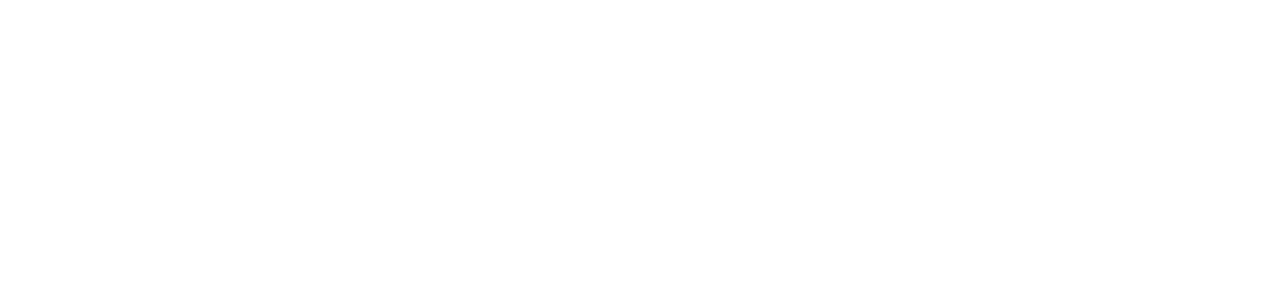
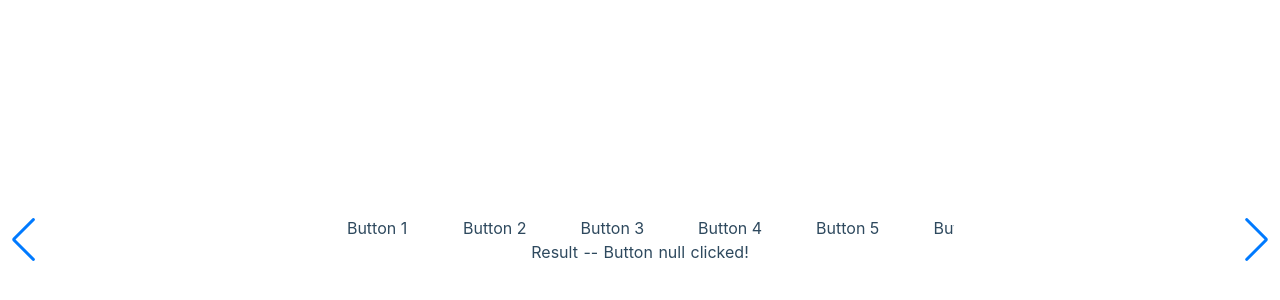
Before and after one commit to erik-trantt/vue-nuxt-template, a Nuxt app: page /swiper in a window 1280 px wide. Before the commit this address had no page. Shown: the part 160-460 px from the top of the page. Built offline with nearby package versions, Linux system fonts and the light colour scheme; what vue-mq would draw is missing.

Commit message:
swiper loop with duplication

```diff
--- a/nuxt.config.ts
+++ b/nuxt.config.ts
@@ -58,7 +58,7 @@
    * Global CSS
    * Doc: https://nuxtjs.org/docs/2.x/configuration-glossary/configuration-css
    */
-  css: [],
+  css: ["swiper/swiper-bundle.min.css"],
 
   /**
    * TailwindCSS paths are auto-detected using default paths:
--- a/package.json
+++ b/package.json
@@ -17,6 +17,7 @@
   "dependencies": {
     "nuxt-mq": "^2.0.2",
     "nuxt-start": "^2.15.7",
+    "swiper": "^6.8.0",
     "vue-class-component": "^7.2.0",
     "vue-mq": "^1.0.1",
     "vue-property-decorator": "^9.1.0"
@@ -30,6 +31,7 @@
     "@nuxtjs/eslint-module": "^3.0.2",
     "@nuxtjs/tailwindcss": "^4.0.0",
     "@types/node": "^14.14.0",
+    "@types/swiper": "^5.4.0",
     "@types/tailwindcss": "^2.2.1",
     "eslint": "^7.27.0",
     "eslint-config-prettier": "^8.3.0",
--- a/src/pages/index.vue
+++ b/src/pages/index.vue
@@ -1,6 +1,11 @@
 <template>
   <section class="h-screen w-3/4 mx-auto">
     <div>hello world {{ timestamp }}</div>
+    <div>
+      <nuxt-link to="./swiper" class="text-white bg-black font-bold uppercase">
+        See Swiper
+      </nuxt-link>
+    </div>
     <div class="h-full w-full bg-black flex parent">
       <div class="item-h bg-green-400 h-3/4" style="width: 30%">a</div>
       <div class="item-h bg-yellow-400 h-3/4 parent" style="width: 70%">
--- /dev/null
+++ b/src/pages/swiper.vue
@@ -0,0 +1,141 @@
+<template>
+  <section class="w-full">
+    <div ref="container" class="swiper-container">
+      <div class="swiper-wrapper">
+        <button
+          v-for="i in data"
+          :key="i"
+          type="button"
+          class="
+            swiper-slide
+            rounded
+            bg-black
+            text-white
+            font-bold
+            uppercase
+            p-3
+            w-1/6
+          "
+          @click="setResult(i.toString())"
+        >
+          Button {{ i }}
+        </button>
+      </div>
+    </div>
+
+    <!-- If we need navigation buttons -->
+    <div
+      ref="prevBtn"
+      class="swiper-button-prev w-1/6"
+      @click.stop="slidePrev"
+    ></div>
+    <div
+      ref="nextBtn"
+      class="swiper-button-next w-1/6"
+      @click.stop="slideNext"
+    ></div>
+
+    <div class="my-8">
+      Result -- Button <span class="font-bold">{{ result }}</span> clicked!
+    </div>
+  </section>
+</template>
+
+<script lang="ts">
+import { Vue, Component, Ref } from "vue-property-decorator";
+import { Swiper } from "swiper";
+
+@Component
+export default class SwiperPage extends Vue {
+  @Ref()
+  readonly container!: HTMLDivElement;
+
+  @Ref()
+  readonly nextBtn!: HTMLDivElement;
+
+  @Ref()
+  readonly prevBtn!: HTMLDivElement;
+
+  swiper!: Swiper;
+
+  result: string | null = "null";
+
+  data = [1, 2, 3, 4, 5, 6, 7, 8];
+
+  // swiperData = [this.data[this.data.length - 1], ...this.data, this.data[0]];
+
+  swiperTouchStartX: number | null = null;
+
+  mounted(): void {
+    this.swiper = new Swiper(this.container, {
+      speed: 300,
+      navigation: true,
+      spaceBetween: 16,
+      slidesPerView: 3,
+      // freeMode: true,
+      // freeModeSticky: true,
+    });
+
+    this.swiper.on("touchEnd", (swiper, _ev) => {
+      const TOLERANCE = 100;
+      // console.log(_ev);
+
+      if (_ev.target === this.prevBtn || _ev.target === this.nextBtn) {
+        return;
+      }
+
+      if (swiper.isBeginning && swiper.touches.diff >= TOLERANCE) {
+        setTimeout(() => {
+          this.slideToLast();
+        }, 100);
+      } else if (swiper.isEnd && swiper.touches.diff <= -TOLERANCE) {
+        setTimeout(() => {
+          this.slideToFirst();
+        }, 100);
+      }
+    });
+
+    // console.log(this.swiper);
+  }
+
+  slideNext(): void {
+    if (this.swiper.isEnd) {
+      // console.log("slideNext", "isEnd", this.swiper.isEnd);
+      this.slideToFirst();
+    } else {
+      // console.log("go next");
+      this.swiper.slideNext();
+    }
+    // this.swiper.slideNext();
+  }
+
+  slidePrev(): void {
+    if (this.swiper.isBeginning) {
+      // console.log("slidePrev", "isBeginning", this.swiper.isBeginning);
+      this.slideToLast();
+    } else {
+      // console.log("go prev");
+      this.swiper.slidePrev();
+    }
+    // this.swiper.slidePrev();
+  }
+
+  slideToFirst(): void {
+    this.swiper.slideToLoop(0, 500);
+  }
+
+  slideToLast(): void {
+    this.swiper.slideToLoop(this.data.length - 1, 500);
+  }
+
+  setResult(text: string): void {
+    this.result = text;
+  }
+}
+</script>
+
+<style lang="postcss" scoped>
+.swiper-container {
+  @apply w-2/3;
+}
+</style>
```
Also changed, not shown: 1 other file (tests, documents, lock files or other folders).
